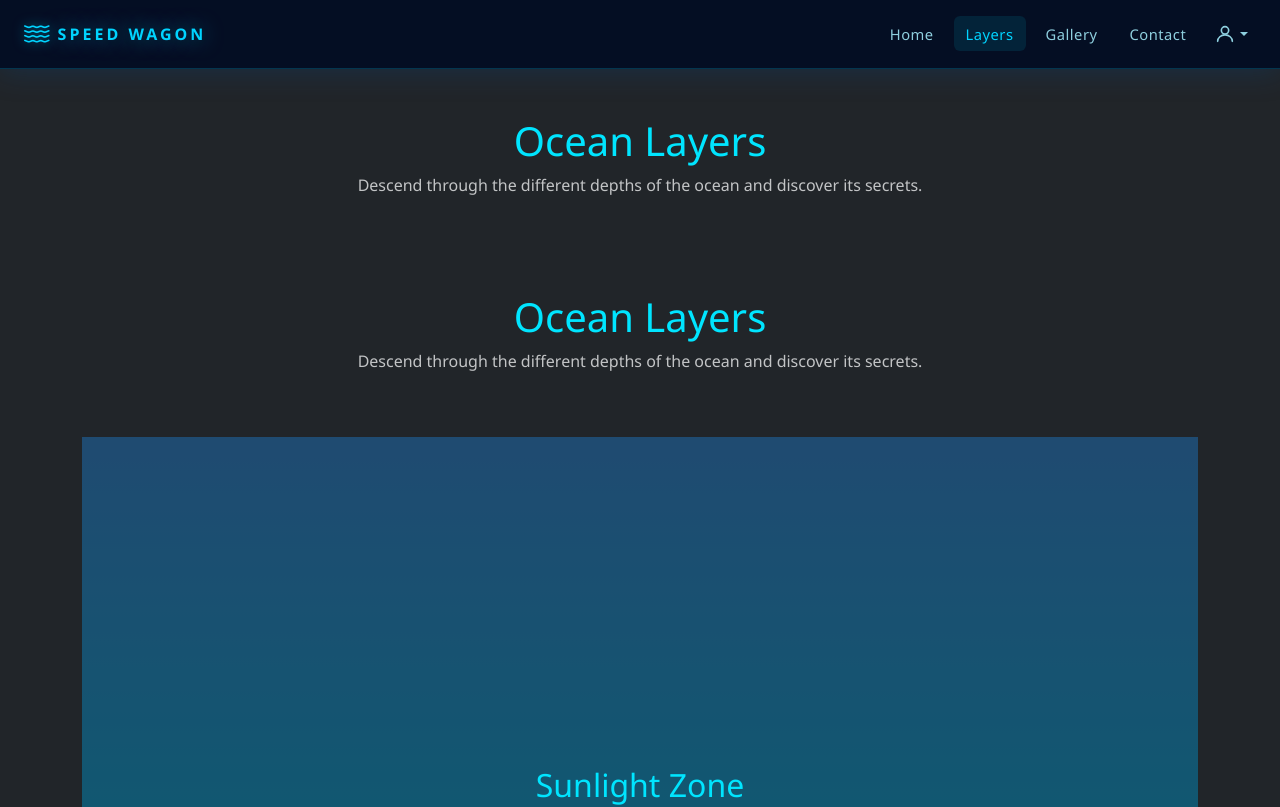
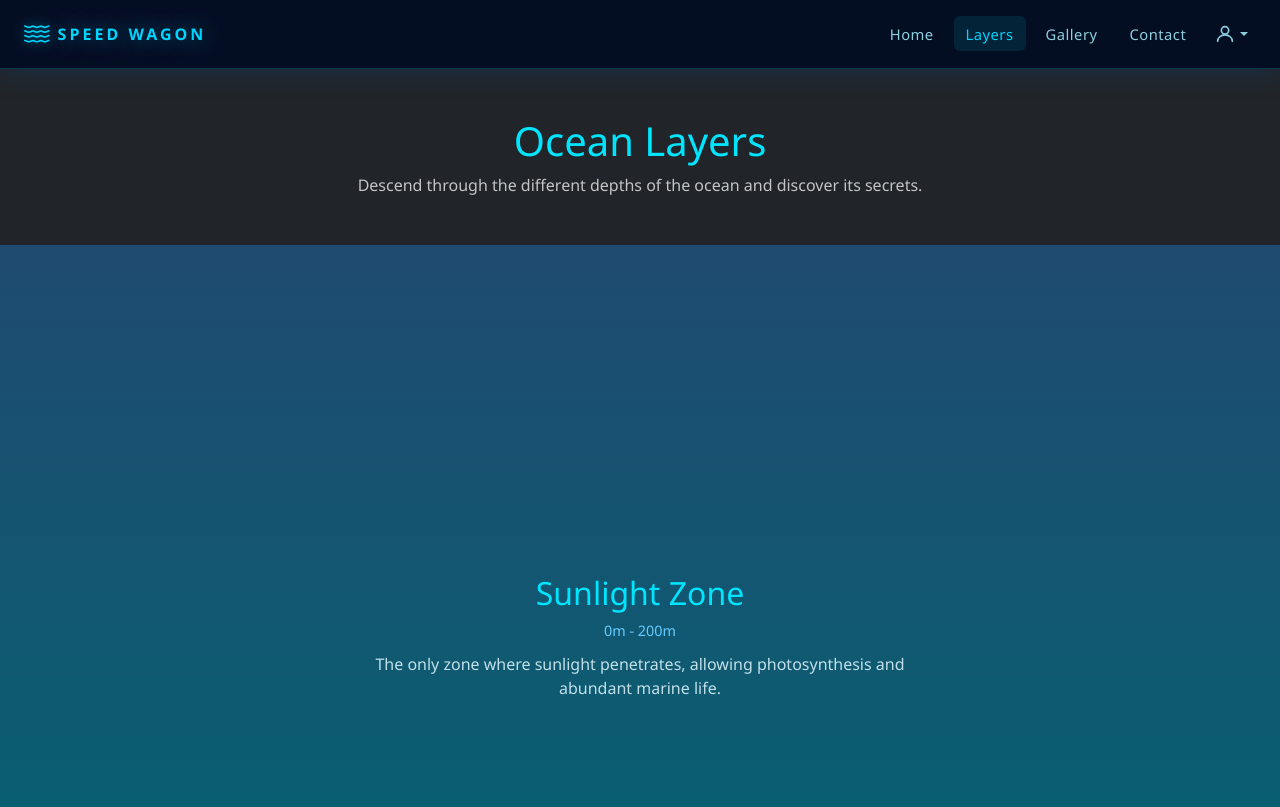
Before and after one commit to WilmanMartinsDT/SpeedWagon, an Angular app: page /layers in a window 1280 px wide. Shown: the top 807 px of the page. Built offline with nearby package versions, Linux system fonts and the light colour scheme.

Commit message:
he modificado el estilo de la página layers para que ocupe todo el ancho de la pantalla y eventualmente reemplazarlo por imagenes

```diff
--- a/src/app/pages/layers/layers.component.css
+++ b/src/app/pages/layers/layers.component.css
@@ -66,3 +66,17 @@
 .hadal {
   background: linear-gradient(#000000, #000814);
 }
+
+.layers-container {
+  width: 100%;
+  display: flex;
+  flex-direction: column;
+  padding: 0;
+  margin: 0;
+}
+
+.layer-block {
+  width: 100%;
+  box-sizing: border-box;
+  display: block;
+}
--- a/src/app/pages/layers/layers.component.html
+++ b/src/app/pages/layers/layers.component.html
@@ -1,5 +1,5 @@
 <section class="layers-page py-5">
-      <div class="container">
+  <div class="container-fluid px-0">
 
     <!-- Título -->
     <div class="text-center mb-5">
@@ -9,18 +9,7 @@
       </p>
     </div>
 
-    <!-- Cards -->
-    <section class="layers-page">
-
-      <!-- Título (lo conservas) -->
-      <div class="container text-center py-5">
-        <h1 class="text-cyan">Ocean Layers</h1>
-        <p class="text-light opacity-75">
-          Descend through the different depths of the ocean and discover its secrets.
-        </p>
-      </div>
-
-      <!-- BLOQUES (sustituye el row de cards por esto) -->
+    <!-- BLOQUES -->
     <div *ngFor="let layer of layers" class="layer-section" [ngClass]="layer.class">
 
       <div class="overlay"></div>
@@ -35,6 +24,5 @@
 
     </div>
 
-    </section>
   </div>
 </section>
```
Lines whose indentation alone changed are shown as unchanged.
